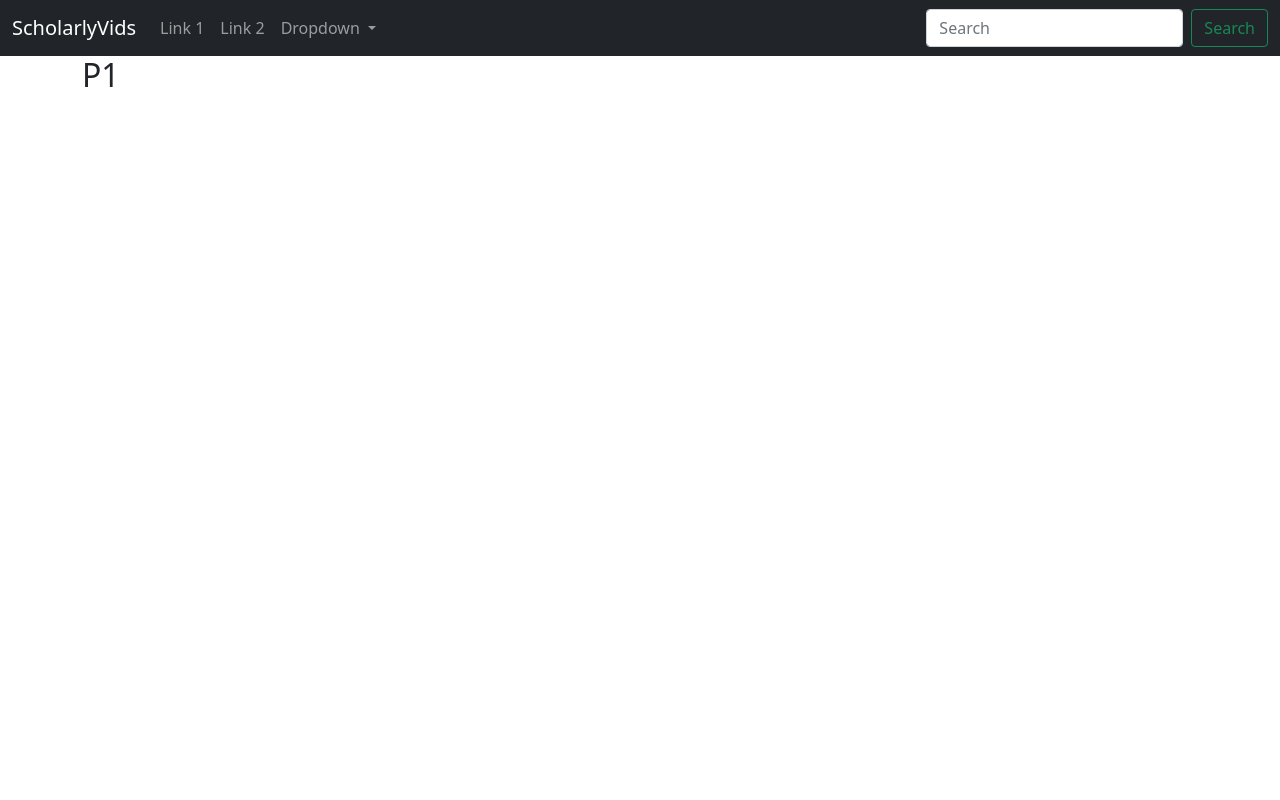
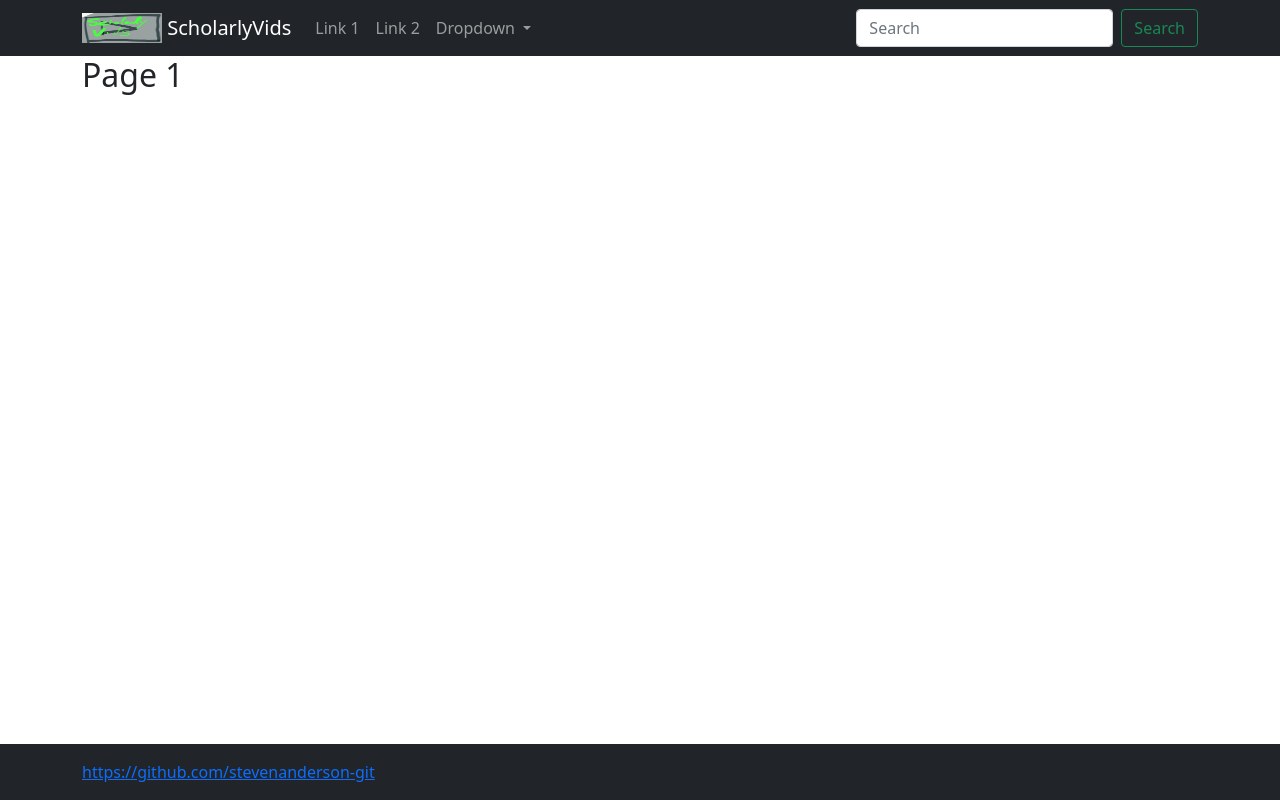
Before and after one commit to stevenanderson-git/scholarlyvids, a Flask app: page /page1 in a window 1280 px wide. Run offline with Flask 2, Linux system fonts and the light colour scheme.

Commit message:
sticky footer and header

```diff
--- a/flaskr/app.py
+++ b/flaskr/app.py
@@ -5,6 +5,9 @@ app = Flask(__name__)
 @app.route("/")
 def home():
     title = 'ScholarlyVids - The best place to rate educational videos!'
+
+
+
     return render_template('home.html', title = title)
 
 @app.route("/page1")
--- /dev/null
+++ b/flaskr/forms.py
@@ -0,0 +1,2 @@
+from flask_wtf import FlaskForm
+from wtforms import StringField, SubmitField, PasswordField, validators
--- a/flaskr/templates/base.html
+++ b/flaskr/templates/base.html
@@ -1,5 +1,5 @@
 <!doctype html>
-<html lang="en">
+<html lang="en" class="h-100">
     <head>
         <!-- Required meta tags -->
         <meta charset="utf-8">
@@ -7,6 +7,7 @@
 
         <!-- Bootstrap CSS -->
         <link href="https://cdn.jsdelivr.net/npm/bootstrap@5.0.0/dist/css/bootstrap.min.css" rel="stylesheet" integrity="sha384-wEmeIV1mKuiNpC+IOBjI7aAzPcEZeedi5yW5f2yOq55WWLwNGmvvx4Um1vskeMj0" crossorigin="anonymous">
+        <!-- Custom CSS -->
         <link rel="stylesheet" href="{{ url_for('static', filename='/css/base.css') }}">
         <title>
             {% if title %}
@@ -16,30 +17,27 @@
             {% endif %}
         </title>
     </head>
-    <body>
+    <body class="d-flex flex-column h-100">
         <header>
             {% include 'navbar.html' %}
         </header>
-        <main>
-             <div class="container">
-            {% block content %}
-            {% endblock content %}
-        </div>
+        <main class="flex-shrink-0">
+            <div class="container">
+                {% block content %}
+                {% endblock content %}
+            </div>
+
         </main>
-        <footer>
-
+        <footer class="footer mt-auto py-3 bg-dark">
+            <div class="container">
+                {% include 'footer.html' %}
+            </div>
         </footer>
-        <br/>
 
 
-    <!-- Optional JavaScript; choose one of the two! -->
-    <!-- Option 1: Bootstrap Bundle with Popper -->
+
     <script src="https://cdn.jsdelivr.net/npm/bootstrap@5.0.0/dist/js/bootstrap.bundle.min.js" integrity="sha384-p34f1UUtsS3wqzfto5wAAmdvj+osOnFyQFpp4Ua3gs/ZVWx6oOypYoCJhGGScy+8" crossorigin="anonymous"></script>
-    <!-- Option 2: Separate Popper and Bootstrap JS -->
-    <!--
-    <script src="https://cdn.jsdelivr.net/npm/@popperjs/core@2.9.2/dist/umd/popper.min.js" integrity="sha384-IQsoLXl5PILFhosVNubq5LC7Qb9DXgDA9i+tQ8Zj3iwWAwPtgFTxbJ8NT4GN1R8p" crossorigin="anonymous"></script>
-    <script src="https://cdn.jsdelivr.net/npm/bootstrap@5.0.0/dist/js/bootstrap.min.js" integrity="sha384-lpyLfhYuitXl2zRZ5Bn2fqnhNAKOAaM/0Kr9laMspuaMiZfGmfwRNFh8HlMy49eQ" crossorigin="anonymous"></script>
-    -->
+
 
     </body>
 </html>
--- /dev/null
+++ b/flaskr/templates/footer.html
@@ -0,0 +1,5 @@
+<span class="text-muted">
+    <a href="https://github.com/stevenanderson-git">
+        https://github.com/stevenanderson-git
+    </a>
+</span>
--- a/flaskr/templates/home.html
+++ b/flaskr/templates/home.html
@@ -3,5 +3,4 @@
     <h2>
         Home Page
     </h2>
-
 {% endblock content %}
--- a/flaskr/templates/navbar.html
+++ b/flaskr/templates/navbar.html
@@ -1,6 +1,9 @@
-<nav class="navbar navbar-expand-lg navbar-dark bg-dark">
-    <div class="container-fluid">
-      <a class="navbar-brand" href="{{ url_for('home') }}">ScholarlyVids</a>
+<nav class="navbar sticky-top navbar-expand-lg navbar-dark bg-dark">
+    <div class="container">
+      <a class="navbar-brand" href="{{ url_for('home') }}">
+        <img src="{{ url_for('static', filename='/images/sv_logo.PNG') }}" width="80" height="30" class="d-inline-block align-top" alt="">
+        ScholarlyVids
+      </a>
       <button class="navbar-toggler" type="button" data-bs-toggle="collapse" data-bs-target="#navbarSupportedContent" aria-controls="navbarSupportedContent" aria-expanded="false" aria-label="Toggle navigation">
         <span class="navbar-toggler-icon"></span>
       </button>
--- a/flaskr/templates/page1.html
+++ b/flaskr/templates/page1.html
@@ -1,7 +1,6 @@
 {% extends 'base.html' %}
 {% block content %}
     <h2>
-        P1
+        Page 1
     </h2>
-
 {% endblock content %}
--- a/flaskr/templates/page2.html
+++ b/flaskr/templates/page2.html
@@ -3,5 +3,4 @@
     <h2>
         Lorem ipsum dolor, sit amet consectetur adipisicing elit. Labore non consectetur fugiat est reprehenderit molestiae! Odit expedita autem facere nobis, odio iste optio cum perspiciatis laborum ipsum hic neque rem?
     </h2>
-
 {% endblock content %}
```
Also changed, not shown: flaskr/static/images/sv_logo.PNG (added).
